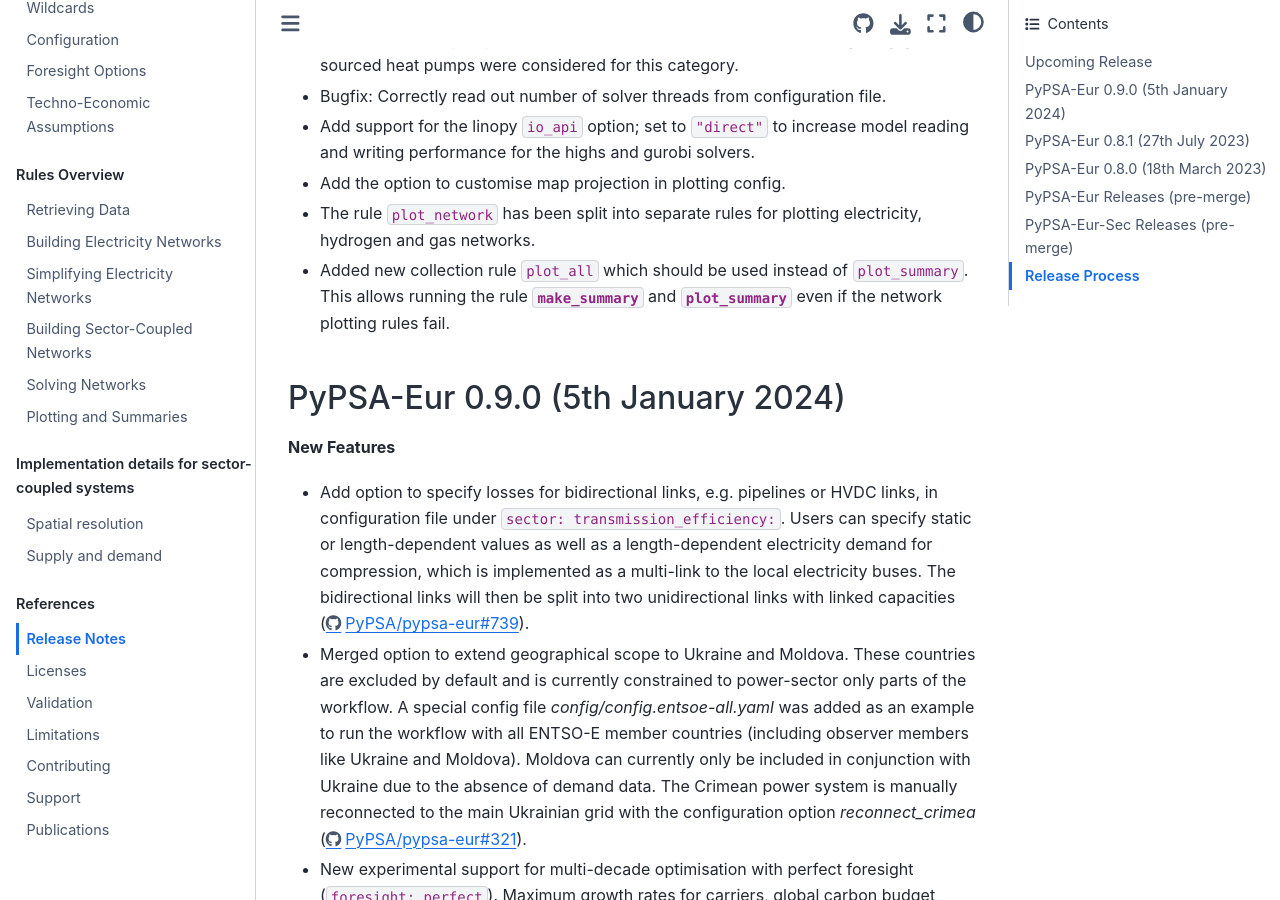
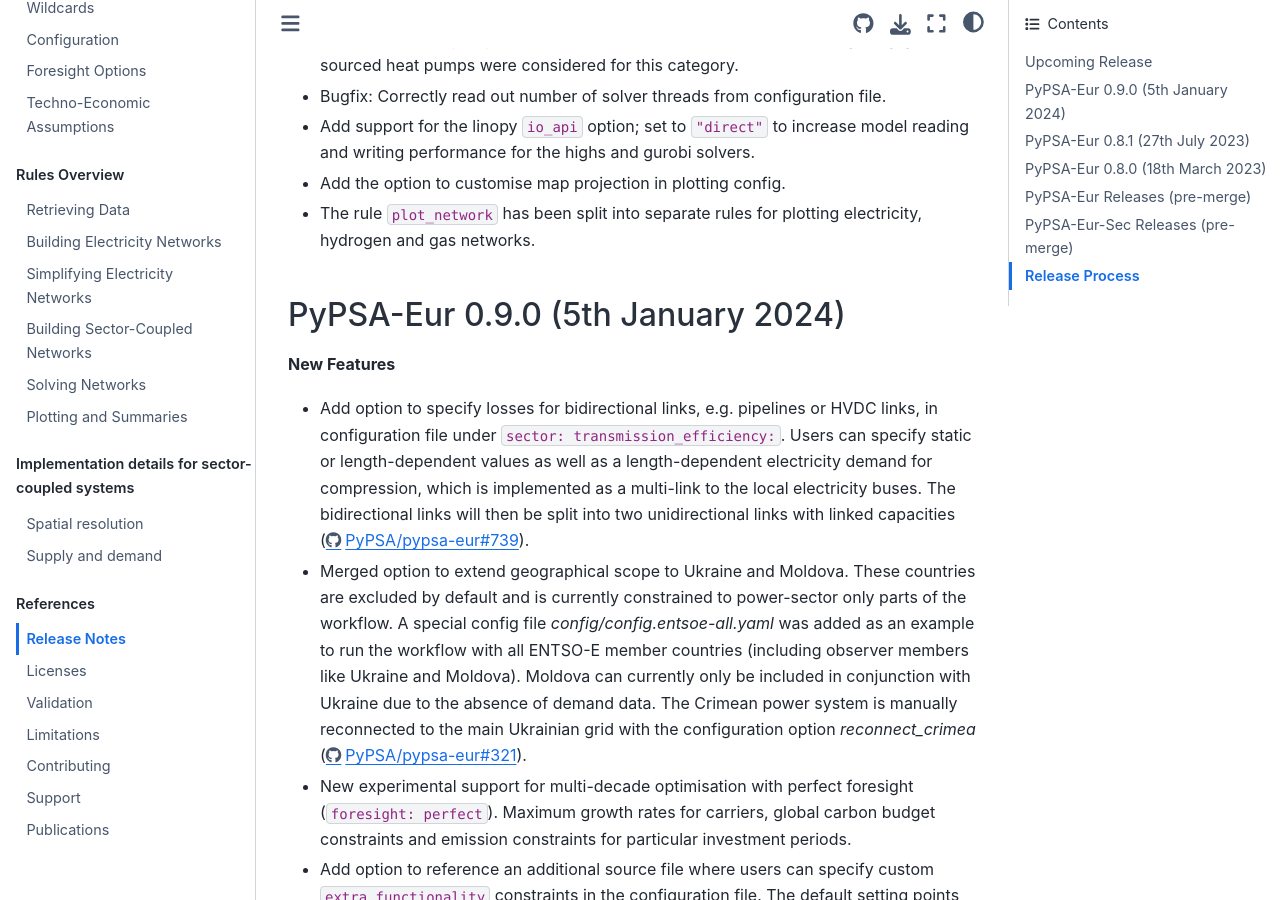
Before and after one commit to open-energy-transition/clean-firm-techs-eu, a Sphinx documentation site: the page built from doc/release_notes.rst, in a window 1280 px wide and 900 px high, scrolled down 644 px. Built offline with Sphinx 7.4.7 and the Sphinx Book theme 1.1.4, drawn with Linux system fonts in a browser that asks for light colours.

```diff
--- a/doc/release_notes.rst
+++ b/doc/release_notes.rst
@@ -40,9 +40,6 @@ Upcoming Release
 * The rule ``plot_network`` has been split into separate rules for plotting
   electricity, hydrogen and gas networks.
 
-* Added new collection rule ``plot_all`` which should be used instead of
-  ``plot_summary``. This allows running the rule :mod:`make_summary` and
-  :mod:`plot_summary` even if the network plotting rules fail.
 
 PyPSA-Eur 0.9.0 (5th January 2024)
 ==================================
```
Also changed, not shown: 2 other files.
